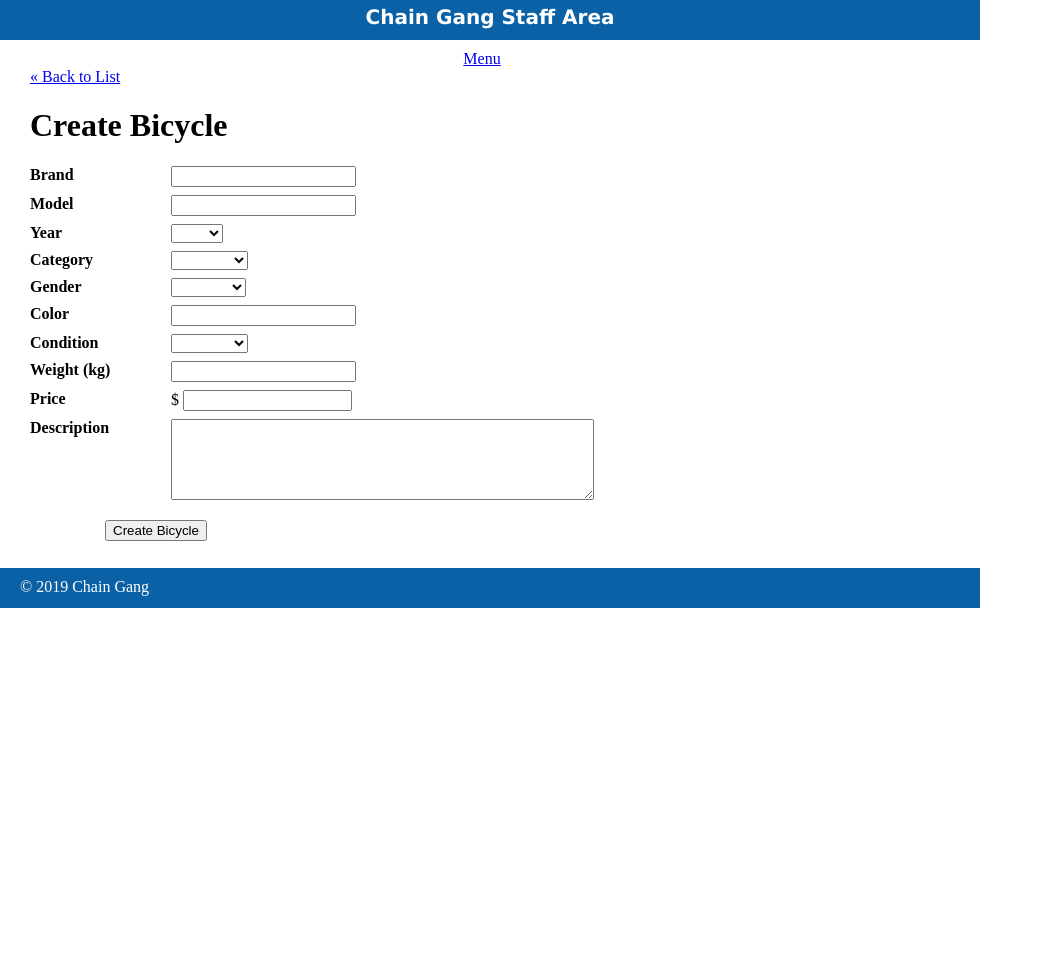
After one commit to Suwadith/PHP-OOP-with-Databases, a PHP site: page /staff/bicycles/new.php in a window 1280 px wide. The commit adds this page. Shown: the whole page, without its empty margins (0-1043 px from the left). Run offline with PHP 8.4, Linux system fonts and the light colour scheme.

Commit message:
Started OOP based CRUD

```diff
--- a/chain_gang/private/classes/bicycle.class.php
+++ b/chain_gang/private/classes/bicycle.class.php
@@ -5,6 +5,8 @@ class Bicycle {
   // ------ START OF ACTIVE RECODE CODE ------------
 
   protected static $database;
+
+  protected static $db_columns = ['id', 'brand', 'model', 'year', 'category', 'color', 'description', 'gender', 'price', 'weight_kg', 'condition_id'];
 
   public static function set_database($database) {
     self::$database = $database;
@@ -57,6 +59,43 @@ class Bicycle {
     // print_r($object);
     return $object;
 
+  }
+
+  public function create() {
+    $attributes = $this->attributes();
+    $sql = "INSERT INTO bicycle ";
+    $sql .= "(";
+    // $sql .= "brand, model, year, category, color, description, gender, price, weight_kg, condition_id";
+    $sql .= join(', ', array_keys($attributes));
+    $sql .= ") VALUES ('";
+    $sql .= join("', '", array_values($attributes));
+    // $sql .= "'" . $this->brand . "', ";
+    // $sql .= "'" . $this->model . "', ";
+    // $sql .= "'" . $this->year . "', ";
+    // $sql .= "'" . $this->category . "', ";
+    // $sql .= "'" . $this->color . "', ";
+    // $sql .= "'" . $this->description . "', ";
+    // $sql .= "'" . $this->gender . "', ";
+    // $sql .= "'" . $this->price . "', ";
+    // $sql .= "'" . $this->weight_kg . "', ";
+    // $sql .= "'" . $this->condition_id . "'";
+    $sql .= "')";
+    $result = self::$database->query($sql);
+    if($result) {
+      $this->id = self::$database->insert_id;
+    }
+    return $result;
+  }
+
+  public function attributes() {
+    $attributes = [];
+    foreach(self::$db_columns as $column) {
+      if($column == 'id') {
+        continue;
+      }
+      $attributes[$column] = $this->$column;
+    }
+    return $attributes;
   }
 
   // ------ end OF ACTIVE RECODE CODE ------------
--- a/chain_gang/private/initialize.php
+++ b/chain_gang/private/initialize.php
@@ -24,6 +24,7 @@
   define("WWW_ROOT", $doc_root);
 
   require_once('functions.php');
+  require_once('status_error_functions.php');
   require_once('db_credentials.php');
   require_once('db_functions.php');
 
--- /dev/null
+++ b/chain_gang/private/shared/staff_footer.php
@@ -0,0 +1,10 @@
+<footer>
+  &copy; <?php echo date('Y'); ?> Chain Gang
+</footer>
+
+</body>
+</html>
+
+<?php
+  db_disconnect($database);
+?>
--- /dev/null
+++ b/chain_gang/private/shared/staff_header.php
@@ -0,0 +1,25 @@
+<?php
+  if(!isset($page_title)) { $page_title = 'Staff Area'; }
+?>
+
+<!doctype html>
+
+<html lang="en">
+  <head>
+    <title>Chain Gang - <?php echo h($page_title); ?></title>
+    <meta charset="utf-8">
+    <link rel="stylesheet" media="all" href="<?php echo url_for('/stylesheets/staff.css'); ?>" />
+  </head>
+
+  <body>
+    <header>
+      <h1>Chain Gang Staff Area</h1>
+    </header>
+
+    <navigation>
+      <ul>
+        <li><a href="<?php echo url_for('/staff/index.php'); ?>">Menu</a></li>
+      </ul>
+    </navigation>
+
+    <?php echo display_session_message(); ?>
--- /dev/null
+++ b/chain_gang/public/staff/bicycles/form_fields.php
@@ -0,0 +1,86 @@
+<?php
+// prevents this code from being loaded directly in the browser
+// or without first setting the necessary object
+if(!isset($bicycle)) {
+  redirect_to(url_for('/staff/bicycles/index.php'));
+}
+?>
+
+<dl>
+  <dt>Brand</dt>
+  <dd><input type="text" name="brand" value="" /></dd>
+</dl>
+
+<dl>
+  <dt>Model</dt>
+  <dd><input type="text" name="model" value="" /></dd>
+</dl>
+
+<dl>
+  <dt>Year</dt>
+  <dd>
+    <select name="year">
+      <option value=""></option>
+    <?php $this_year = idate('Y') ?>
+    <?php for($year=$this_year-20; $year <= $this_year; $year++) { ?>
+      <option value="<?php echo $year; ?>"><?php echo $year; ?></option>
+    <?php } ?>
+    </select>
+  </dd>
+</dl>
+
+<dl>
+  <dt>Category</dt>
+  <dd>
+    <select name="category">
+      <option value=""></option>
+    <?php foreach(Bicycle::CATEGORIES as $category) { ?>
+      <option value="<?php echo $category; ?>"><?php echo $category; ?></option>
+    <?php } ?>
+    </select>
+  </dd>
+</dl>
+
+<dl>
+  <dt>Gender</dt>
+  <dd>
+    <select name="gender">
+      <option value=""></option>
+    <?php foreach(Bicycle::GENDERS as $gender) { ?>
+      <option value="<?php echo $gender; ?>"><?php echo $gender; ?></option>
+    <?php } ?>
+    </select>
+  </dd>
+</dl>
+
+<dl>
+  <dt>Color</dt>
+  <dd><input type="text" name="color" value="" /></dd>
+</dl>
+
+<dl>
+  <dt>Condition</dt>
+  <dd>
+    <select name="condition_id">
+      <option value=""></option>
+    <?php foreach(Bicycle::CONDITION_OPTIONS as $cond_id => $cond_name) { ?>
+      <option value="<?php echo $cond_id; ?>"><?php echo $cond_name; ?></option>
+    <?php } ?>
+    </select>
+  </dd>
+</dl>
+
+<dl>
+  <dt>Weight (kg)</dt>
+  <dd><input type="text" name="weight_kg" value="" /></dd>
+</dl>
+
+<dl>
+  <dt>Price</dt>
+  <dd>$ <input type="text" name="price" size="18" value="" /></dd>
+</dl>
+
+<dl>
+  <dt>Description</dt>
+  <dd><textarea name="description" rows="5" cols="50"></textarea></dd>
+</dl>
--- /dev/null
+++ b/chain_gang/public/staff/bicycles/new.php
@@ -0,0 +1,64 @@
+<?php
+
+require_once('../../../private/initialize.php');
+
+if(is_post_request()) {
+
+  // Create record using post parameters
+  $args = [];
+  $args['brand'] = $_POST['brand'] ?? NULL;
+  $args['model'] = $_POST['model'] ?? NULL;
+  $args['year'] = $_POST['year'] ?? NULL;
+  $args['category'] = $_POST['category'] ?? NULL;
+  $args['color'] = $_POST['color'] ?? NULL;
+  $args['gender'] = $_POST['gender'] ?? NULL;
+  $args['price'] = $_POST['price'] ?? NULL;
+  $args['weight_kg'] = $_POST['weight_kg'] ?? NULL;
+  $args['condition_id'] = $_POST['condition_id'] ?? NULL;
+  $args['description'] = $_POST['description'] ?? NULL;
+
+  $bicycle = new Bicycle($args);
+
+  $result = $bicycle->create();
+
+  if($result === true) {
+    $new_id = $bicycle->id;
+    $_SESSION['message'] = 'The bicycle was created successfully.';
+    redirect_to(url_for('/staff/bicycles/show.php?id=' . $new_id));
+  } else {
+    // show errors
+  }
+
+} else {
+  // display the form
+  $bicycle = [];
+}
+
+?>
+
+<?php $page_title = 'Create Bicycle'; ?>
+<?php include(SHARED_PATH . '/staff_header.php'); ?>
+
+<div id="content">
+
+  <a class="back-link" href="<?php echo url_for('/staff/bicycles/index.php'); ?>">&laquo; Back to List</a>
+
+  <div class="bicycle new">
+    <h1>Create Bicycle</h1>
+
+    <?php // echo display_errors($errors); ?>
+
+    <form action="<?php echo url_for('/staff/bicycles/new.php'); ?>" method="post">
+
+      <?php include('form_fields.php'); ?>
+
+      <div id="operations">
+        <input type="submit" value="Create Bicycle" />
+      </div>
+    </form>
+
+  </div>
+
+</div>
+
+<?php include(SHARED_PATH . '/staff_footer.php'); ?>
--- /dev/null
+++ b/chain_gang/public/stylesheets/staff.css
@@ -0,0 +1,141 @@
+html {
+  height: 100%;
+  width: 100%;
+}
+
+body {
+  height: 980px;
+  width: 100%;
+  margin: 0;
+  padding: 0;
+}
+
+header {
+  width: 980px;
+  height: 40px;
+  margin: 0 0 10px 0;
+  padding: 0;
+  background: #0B61A5;
+  color: white;
+}
+
+header h1 {
+  margin: 0;
+  padding: 5px;
+  font-size: 20px;
+  font-family: Verdana, Arial, Helvetica, sans-serif;
+  text-align: center;
+}
+
+navigation {
+  width: 980px;
+  margin: 0;
+  padding: 0;
+  text-align: center;
+}
+
+navigation ul {
+  width: 980px;
+  list-style: none;
+  padding: 0;
+  margin: 0;
+}
+
+navigation ul li {
+  display: inline;
+  margin-right: 1em;
+}
+
+#content {
+  width: 920px;
+  min-height: 500px;
+  padding: 0 30px;
+}
+
+footer {
+  width: 940px;
+  height: 20px;
+  margin: 0 0 10px 0;
+  padding: 10px 20px;
+  background: #0B61A5;
+  color: white;
+}
+
+/* Actions */
+
+.actions {
+  margin-bottom: 1em;
+}
+
+
+/* Lists */
+
+table {
+  border-collapse: collapse;
+  vertical-align: top;
+}
+
+table.list {
+  width: 100%;
+}
+
+table.list tr td {
+  border: 1px solid #999999;
+}
+
+table.list tr th {
+  border: 1px solid #0B61A5;
+  background: #0B61A5;
+  color: white;
+  text-align: left;
+}
+
+/* Forms */
+
+dl {
+  clear: both;
+  overflow: hidden;
+  margin: 0.5em 0;
+}
+
+dt {
+  float: left;
+  font-weight: bold;
+  width: 125px;
+}
+
+dd {
+  float: left;
+  margin-left: 1em;
+}
+
+#operations {
+  clear: both;
+  margin: 1em 0 1em 75px;
+}
+
+/* Errors */
+
+.errors {
+  display: inline-block;
+  border: 2px solid red;
+  color: red;
+  padding: 1em;
+  margin-bottom: 1em;
+}
+
+.errors ul {
+  margin-bottom: 0;
+  padding-left: 1em;
+}
+
+/* Session Messages */
+
+#message {
+  color: #0B61A5;
+  background: white;
+  border: 2px solid #0B61A5;
+  padding: 1em 15px;
+  margin: 1em 30px;
+  width: 890px;
+}
```
Also changed, not shown: chain_gang/private/status_error_functions.php (added, +33 -0 lines), chain_gang/public/staff/bicycles/delete.php (added, +44 -0 lines), chain_gang/public/staff/bicycles/edit.php (added, +68 -0 lines), chain_gang/public/staff/bicycles/index.php (added, +56 -0 lines), chain_gang/public/staff/bicycles/show.php (added, +67 -0 lines), chain_gang/public/staff/index.php (added, +16 -0 lines).
